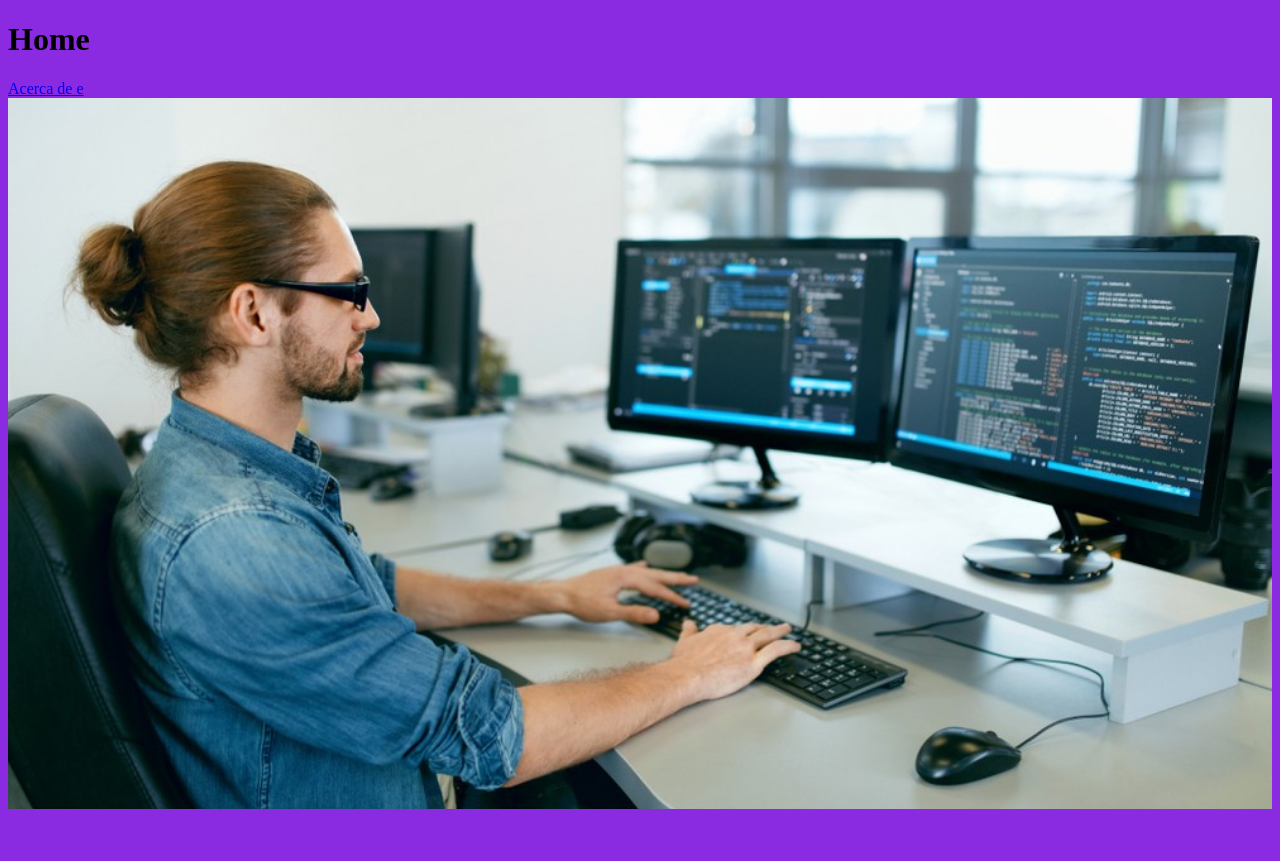
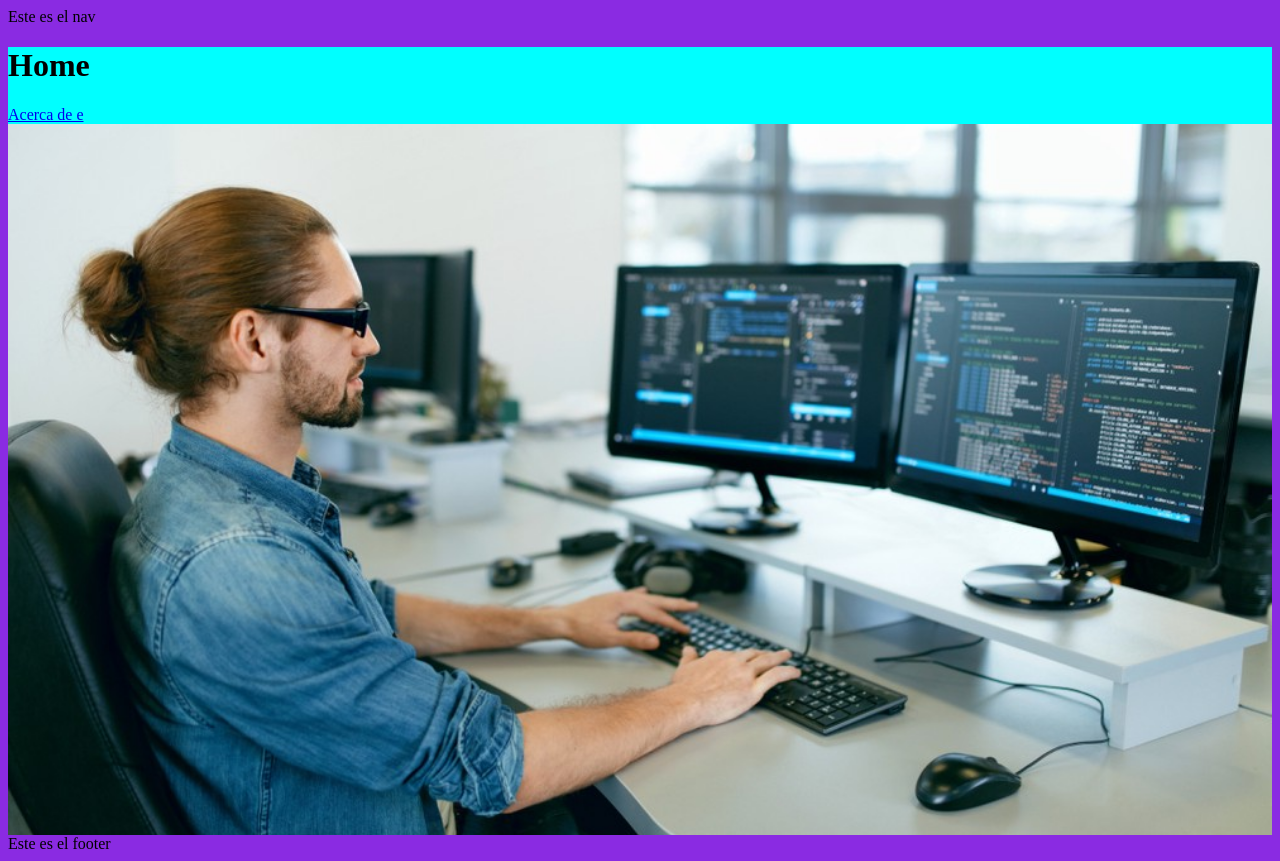
Before and after one commit to gustavoromerocl/introduccion-a-gatsby, a Gatsby site in the folder hello-world-starter/: page / in a window 1280 px wide. Before the commit the page ends 817 px from the top, so only its background shows below. Built offline with nearby package versions, Linux system fonts and the light colour scheme; Gatsby itself is replaced by a stand-in of ours.

Commit message:
estilos - archivos css globales

```diff
--- a/hello-world-starter/gatsby-node.js
+++ b/hello-world-starter/gatsby-node.js
@@ -15,7 +15,7 @@ exports.createPages = async ({actions, graphql}) => {
   files.data.allFile.nodes.forEach( (file) => {
     actions.createPage({
       path: `imagenes/${file.id}`,
-      component: path.resolve('src/templates/layout.jsx'),
+      component: path.resolve('src/templates/testTemplate.jsx'),
       context: {
         relativePath: file.relativePath
       }
--- /dev/null
+++ b/hello-world-starter/src/components/Layout.jsx
@@ -0,0 +1,17 @@
+import React from 'react'
+//Se debe importar el archivo de estilos en cada lugar que se va a ocupar
+import '../styles/layout.css'
+
+export default (props) => {
+  return (
+    <div>
+      <nav>Este es el nav</nav>
+
+      <div className='container'>
+        {props.children}
+      </div>
+
+      <footer>Este es el footer</footer>
+    </div>
+  )
+}
--- a/hello-world-starter/src/pages/index.js
+++ b/hello-world-starter/src/pages/index.js
@@ -1,16 +1,17 @@
 import React from "react"
 import { graphql, Link } from "gatsby"
 import Img from 'gatsby-image'
+import Layout from "../components/Layout";
 
 export default function Home(props) {
   console.log(props);
   return (
-  <div>
+  <Layout>
     <h1>Home</h1>
     <Link to="/about">Acerca de e</Link>
     {/*<Img fixed={props.data.file.childImageSharp.fixed} />*/}
     <Img fluid={props.data.file.childImageSharp.fluid} alt="programador" />
-  </div>
+  </Layout>
   )
 }
 
--- /dev/null
+++ b/hello-world-starter/src/styles/layout.css
@@ -0,0 +1,3 @@
+.container{
+  background-color: aqua;
+}
```
Also changed, not shown: README.md, hello-world-starter/src/templates/testTemplate.jsx (renamed from hello-world-starter/src/templates/layout.jsx).
